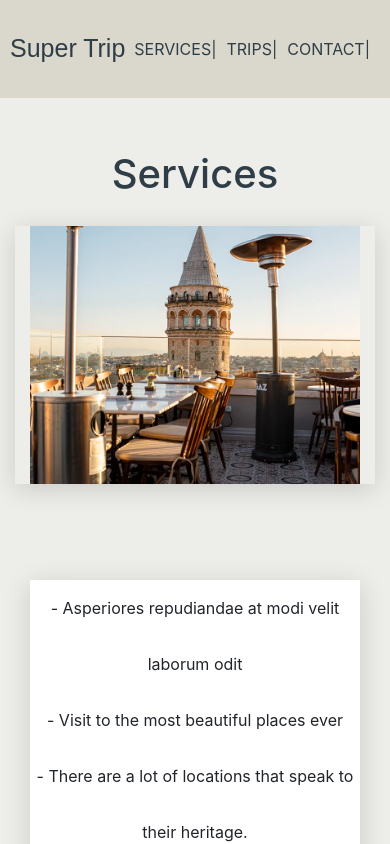
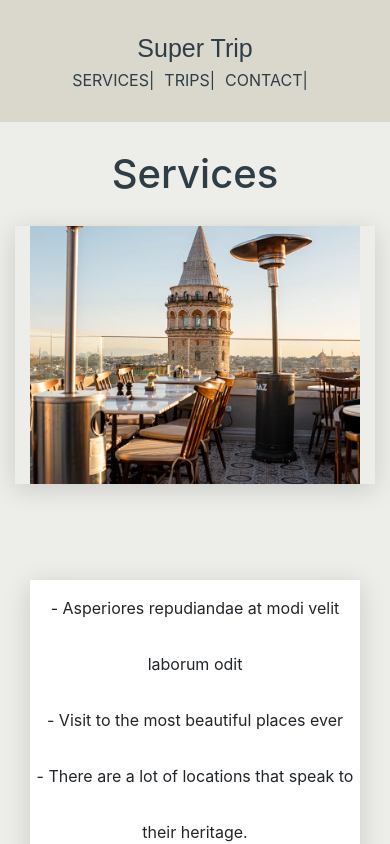
Before and after one commit to Tarek994/bg-React, a React (Create React App) app: page / in a window 390 px wide. Shown: the top 844 px of the page. Built offline with nearby package versions, Linux system fonts and the light colour scheme.

Commit message:
style(navbar): set up responsive screen properties

```diff
--- a/src/Components/navbar/Navbar.css
+++ b/src/Components/navbar/Navbar.css
@@ -4,15 +4,11 @@
     padding: 20px 0px;
     position: fixed;
     z-index: 1;
-
-
-
 }
 
 .navbar{
    max-width: 1200px;
    padding: 10px 10px;
-
 }
 .navbar a{
     text-decoration: none;
@@ -34,3 +30,20 @@
 .navbar a:hover{
     color: #2f3e46;
 }
+
+@media (max-width:992px){
+
+}
+
+
+
+
+
+@media (max-width:435px){
+    .navbar{
+        display: flex;
+        flex-direction: column;
+        justify-content: center;
+        text-align: center;
+    }
+}
```
